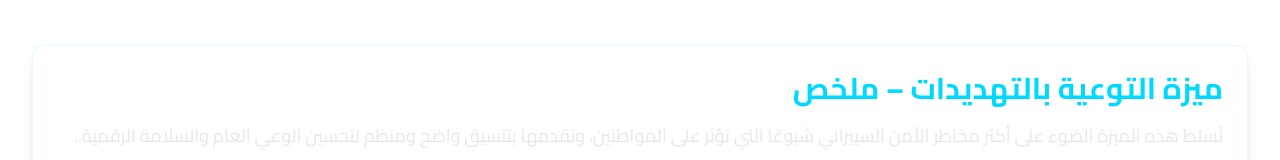
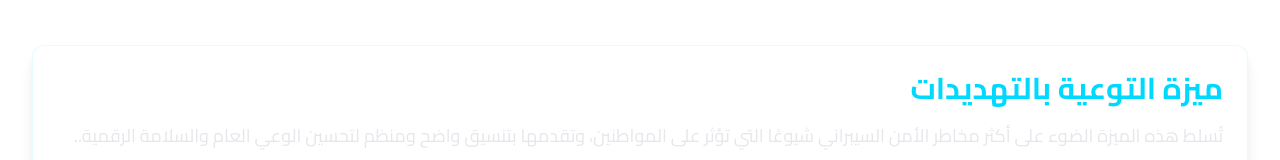
Before and after one commit to yassinyahyaoui0000-crypto/cybershield-tunisia, a Next.js app: page / in a window 1280 px wide. Shown: the part 373-533 px from the top of the page. Built offline with nearby package versions, Linux system fonts and the light colour scheme.

Commit message:
Update threat awareness feature summary heading

```diff
--- a/app/page.tsx
+++ b/app/page.tsx
@@ -71,7 +71,7 @@ export default function SimulatorPage() {
         {/* Threat Awareness Feature Summary */}
         <Card className="mb-10 bg-surface-grey text-text-primary">
           <div className="space-y-4">
-            <h2 className="text-3xl font-bold text-primary">ميزة التوعية بالتهديدات – ملخص</h2>
+            <h2 className="text-3xl font-bold text-primary">ميزة التوعية بالتهديدات</h2>
             <p className="text-lg">
               تُسلط هذه الميزة الضوء على أكثر مخاطر الأمن السيبراني شيوعًا التي تؤثر على المواطنين، وتقدمها بتنسيق واضح ومنظم لتحسين الوعي العام والسلامة الرقمية..
             </p>
```
